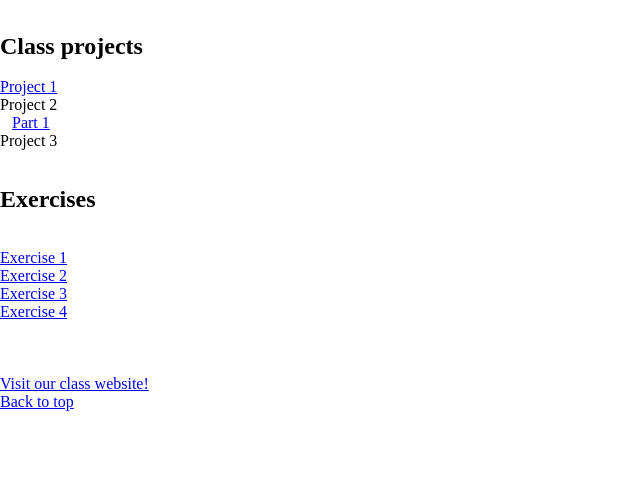
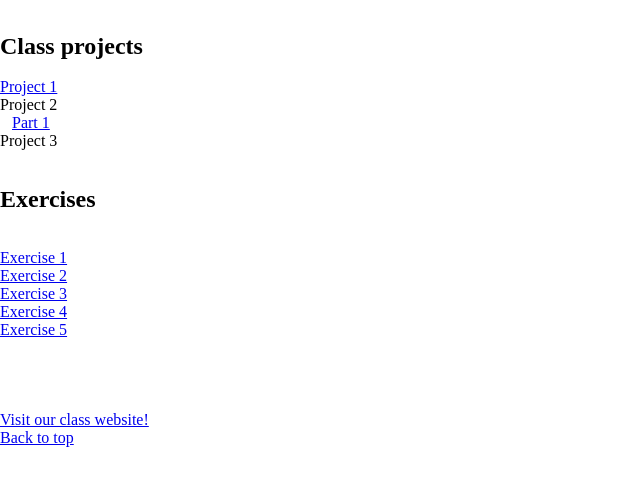
Before and after one commit to madimarquez/interactive, a plain HTML site: page index.html in a window 1280 px wide. Shown: the part 40-526 px from the top of the page, without its empty margins (0-640 px from the left). Drawn offline with Linux system fonts and the light colour scheme.

Commit message:
excerise 5
excerise 5

```diff
--- a/index.html
+++ b/index.html
@@ -34,7 +34,8 @@
     <a href="exercises/a-place/a-place.html">Exercise 1</a><br>
     <a href="exercises/DinnerTable/DinnerTable.html">Exercise 2</a><br>
     <a href="exercises/Jodi'sInfra/Jodi'sInfra.html">Exercise 3</a><br>
-    <a href="exercises/exercise-4/exercise-4.html">Exercise 4</a>
+    <a href="exercises/exercise-4/exercise-4.html">Exercise 4</a><br>
+    <a href="exercises/image-map/image-map.html">Exercise 5</a><br>
     <br>
     <br>
     <br>
```
